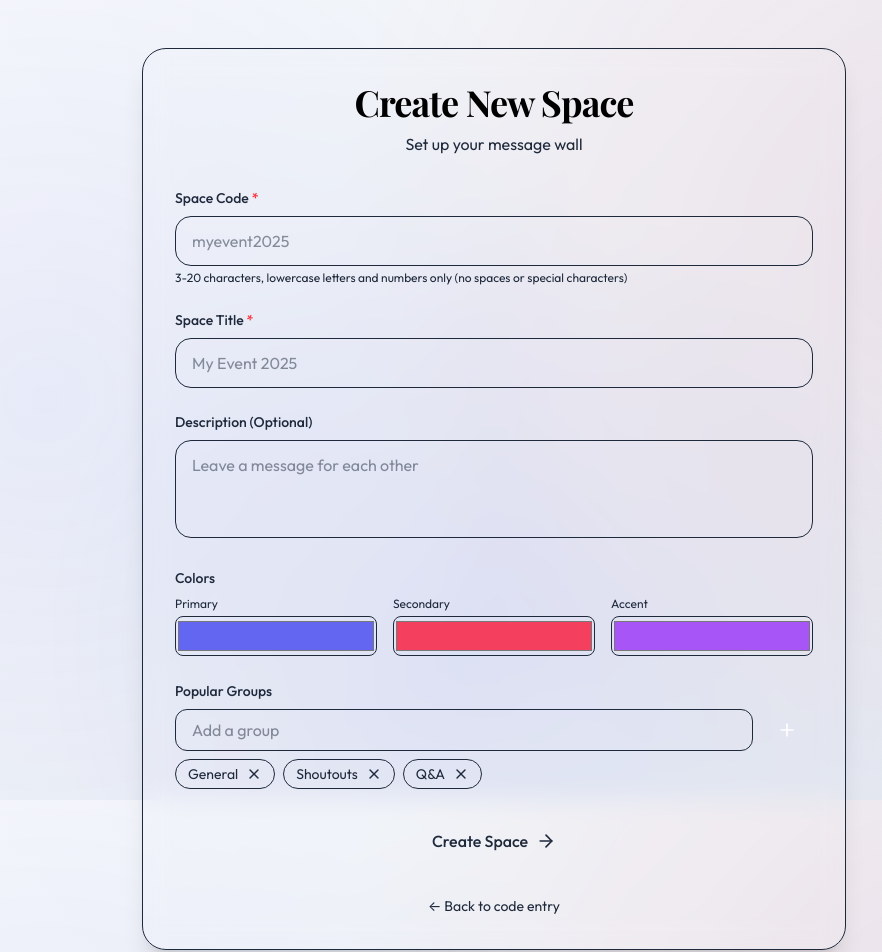
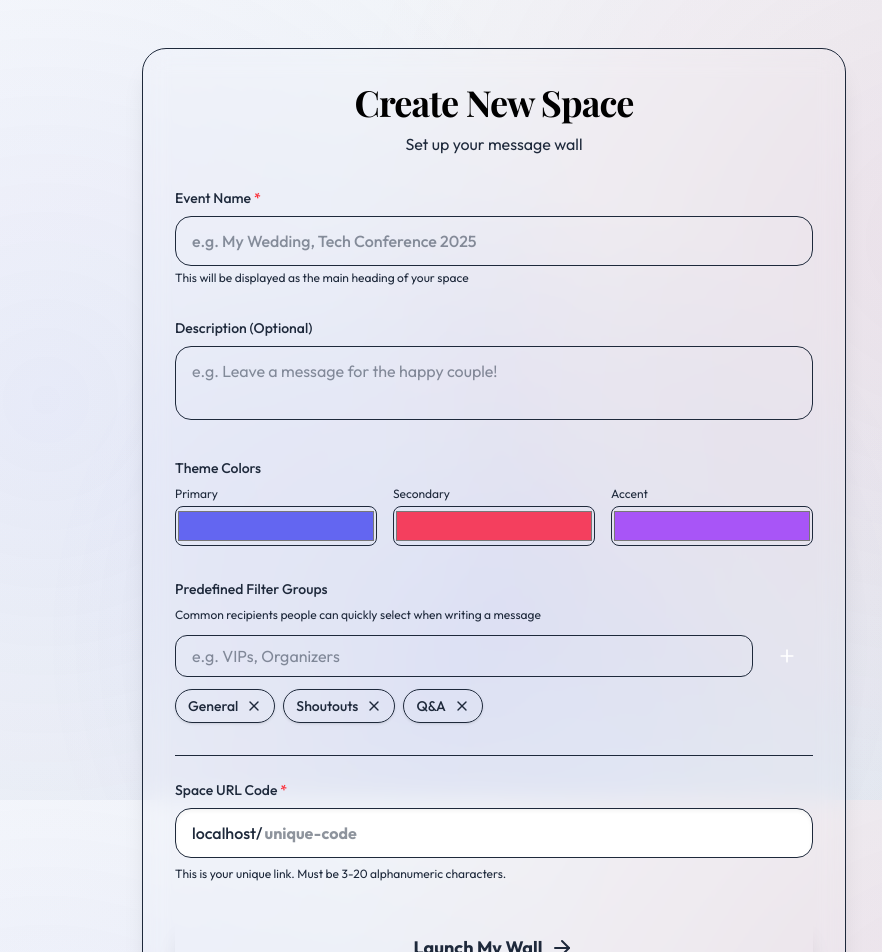
Before and after one commit to toorcn/YourWall, a Next.js app: page /create in a window 1280 px wide. Shown: the top 952 px of the page, without its empty margins (146-1028 px from the left). Built offline with nearby package versions, Linux system fonts and the light colour scheme; no server answers; a web font is replaced by a local one.

Commit message:
feat: Implement auto-generated unique space codes based on the event title, with manual override and improved form user experience.

```diff
--- a/app/create/page.tsx
+++ b/app/create/page.tsx
@@ -1,10 +1,10 @@
 'use client';
 
-import { useState, FormEvent, useRef } from 'react';
+import { useState, FormEvent, useRef, useEffect } from 'react';
 import { useRouter } from 'next/navigation';
 import { motion } from 'framer-motion';
-import { Sparkles, ArrowRight, Plus, X } from 'lucide-react';
-import { createSpace, validateSpaceCode } from '@/lib/firestore';
+import { Sparkles, ArrowRight, Plus, X, RefreshCw } from 'lucide-react';
+import { createSpace, validateSpaceCode, getUniqueSpaceCode } from '@/lib/firestore';
 import { SpaceFormData } from '@/lib/types';
 
 const DEFAULT_COLORS = {
@@ -30,15 +30,76 @@ export default function CreateSpacePage() {
   const [isSubmitting, setIsSubmitting] = useState(false);
   const [codeError, setCodeError] = useState<string | null>(null);
   const [isValidatingCode, setIsValidatingCode] = useState(false);
+  const [isManualCode, setIsManualCode] = useState(false);
+  const [baseUrl, setBaseUrl] = useState('');
+  const timeoutRef = useRef<NodeJS.Timeout | null>(null);
+
+  useEffect(() => {
+    if (typeof window !== 'undefined') {
+      setBaseUrl(window.location.host + '/');
+    }
+  }, []);
+
+  // Auto-generate space code from title
+  useEffect(() => {
+    if (isManualCode || !formData.title.trim()) return;
+
+    const generateCode = async () => {
+      setIsValidatingCode(true);
+      const baseCode = formData.title
+        .toLowerCase()
+        .trim()
+        .replace(/\s+/g, '-') // Replace spaces with hyphens
+        .replace(/[^a-z0-9-]/g, '') // Remove non-alphanumeric except hyphens
+        .replace(/-+/g, '-') // Collapse multiple hyphens
+        .replace(/^-+|-+$/g, ''); // Trim hyphens
+
+      if (baseCode.length >= 3) {
+        const uniqueCode = await getUniqueSpaceCode(baseCode.replace(/-/g, ''));
+        setFormData(prev => ({ ...prev, code: uniqueCode }));
+        setCodeError(null);
+      }
+      setIsValidatingCode(false);
+    };
+
+    // Debounce to avoid too many Firestore lookups
+    if (timeoutRef.current) clearTimeout(timeoutRef.current);
+    timeoutRef.current = setTimeout(generateCode, 500);
+
+    return () => {
+      if (timeoutRef.current) clearTimeout(timeoutRef.current);
+    };
+  }, [formData.title, isManualCode]);
+
+  const handleTitleChange = (e: React.ChangeEvent<HTMLInputElement>) => {
+    const newTitle = e.target.value;
+    const baseSlug = newTitle
+      .toLowerCase()
+      .trim()
+      .replace(/[^a-z0-9]/g, '');
+
+    setFormData(prev => ({
+      ...prev,
+      title: newTitle,
+      code: isManualCode ? prev.code : baseSlug.substring(0, 20)
+    }));
+
+    if (!isManualCode) {
+      setCodeError(null);
+    }
+  };
 
   const handleCodeChange = async (e: React.ChangeEvent<HTMLInputElement>) => {
-    const value = e.target.value.toLowerCase().trim();
+    const value = e.target.value.toLowerCase().trim().replace(/[^a-z0-9]/g, '');
     setFormData({ ...formData, code: value });
+    setIsManualCode(true);
     setCodeError(null);
 
     // Validate code as user types (debounced)
     if (value.length >= 3) {
       setIsValidatingCode(true);
+      if (timeoutRef.current) clearTimeout(timeoutRef.current);
+      timeoutRef.current = setTimeout(async () => {
         try {
           const validation = await validateSpaceCode(value);
           if (!validation.valid || !validation.available) {
@@ -49,7 +110,17 @@ export default function CreateSpacePage() {
         } finally {
           setIsValidatingCode(false);
         }
+      }, 500);
     }
+  };
+
+  const handleResetCode = () => {
+    setIsManualCode(false);
+    const baseSlug = formData.title
+      .toLowerCase()
+      .trim()
+      .replace(/[^a-z0-9]/g, '');
+    setFormData(prev => ({ ...prev, code: baseSlug.substring(0, 20) }));
   };
 
 
@@ -121,50 +192,26 @@ export default function CreateSpacePage() {
             <p className="text-brand-900/80">Set up your message wall</p>
           </div>
 
-          <form onSubmit={handleSubmit} className="space-y-6">
-            {/* Space Code */}
-            <div>
-              <label htmlFor="code" className="block text-sm font-medium text-brand-900 mb-2">
-                Space Code <span className="text-red-500">*</span>
-              </label>
-              <input
-                id="code"
-                type="text"
-                value={formData.code}
-                onChange={handleCodeChange}
-                placeholder="myevent2025"
-                className="w-full px-4 py-3 rounded-2xl bg-surface-50/50 backdrop-blur-md border border-surface-100/40 focus:border-brand-300 focus:outline-none transition-all placeholder:text-brand-900/30 text-brand-900"
-                required
-                pattern="[a-z0-9]{3,20}"
-                title="3-20 lowercase letters and numbers only"
-                disabled={isSubmitting}
-              />
-              <p className="text-xs text-brand-900/70 mt-1">
-                3-20 characters, lowercase letters and numbers only (no spaces or special characters)
-              </p>
-              {isValidatingCode && (
-                <p className="text-xs text-accent-500 mt-1">Checking availability...</p>
-              )}
-              {codeError && (
-                <p className="text-xs text-red-500 mt-1">{codeError}</p>
-              )}
-            </div>
-
+          <form onSubmit={handleSubmit} className="space-y-8">
             {/* Title */}
             <div>
               <label htmlFor="title" className="block text-sm font-medium text-brand-900 mb-2">
-                Space Title <span className="text-red-500">*</span>
+                Event Name <span className="text-red-500">*</span>
               </label>
               <input
                 id="title"
                 type="text"
                 value={formData.title}
-                onChange={(e) => setFormData({ ...formData, title: e.target.value })}
-                placeholder="My Event 2025"
-                className="w-full px-4 py-3 rounded-2xl bg-surface-50/50 backdrop-blur-md border border-surface-100/40 focus:border-brand-300 focus:outline-none transition-all placeholder:text-brand-900/30 text-brand-900"
+                onChange={handleTitleChange}
+                placeholder="e.g. My Wedding, Tech Conference 2025"
+                className="w-full px-4 py-3 rounded-2xl bg-surface-50/50 backdrop-blur-md border border-surface-100/40 focus:border-brand-300 focus:outline-none transition-all placeholder:text-brand-900/30 text-brand-900 font-medium"
                 required
                 disabled={isSubmitting}
+                autoFocus
               />
+              <p className="text-xs text-brand-900/70 mt-1">
+                This will be displayed as the main heading of your space
+              </p>
             </div>
 
             {/* Description */}
@@ -176,8 +223,8 @@ export default function CreateSpacePage() {
                 id="description"
                 value={formData.description}
                 onChange={(e) => setFormData({ ...formData, description: e.target.value })}
-                placeholder="Leave a message for each other"
-                rows={3}
+                placeholder="e.g. Leave a message for the happy couple!"
+                rows={2}
                 className="w-full px-4 py-3 rounded-2xl bg-surface-50/50 backdrop-blur-md border border-surface-100/40 focus:border-brand-300 focus:outline-none transition-all placeholder:text-brand-900/30 text-brand-900 resize-none"
                 disabled={isSubmitting}
               />
@@ -186,7 +233,7 @@ export default function CreateSpacePage() {
             {/* Colors */}
             <div>
               <label className="block text-sm font-medium text-brand-900 mb-2">
-                Colors
+                Theme Colors
               </label>
               <div className="grid grid-cols-3 gap-4">
                 <div>
@@ -234,9 +281,12 @@ export default function CreateSpacePage() {
             {/* Popular Groups */}
             <div>
               <label className="block text-sm font-medium text-brand-900 mb-2">
-                Popular Groups
+                Predefined Filter Groups
               </label>
-              <div className="flex gap-2 mb-2">
+              <p className="text-xs text-brand-900/70 mb-3">
+                Common recipients people can quickly select when writing a message
+              </p>
+              <div className="flex gap-2 mb-3">
                 <input
                   type="text"
                   value={newGroup}
@@ -247,7 +297,7 @@ export default function CreateSpacePage() {
                       handleAddGroup();
                     }
                   }}
-                  placeholder="Add a group"
+                  placeholder="e.g. VIPs, Organizers"
                   className="flex-1 px-4 py-2 rounded-xl bg-surface-50/50 backdrop-blur-md border border-surface-100/40 focus:border-brand-300 focus:outline-none transition-all placeholder:text-brand-900/30 text-brand-900"
                   disabled={isSubmitting}
                 />
@@ -257,7 +307,7 @@ export default function CreateSpacePage() {
                   whileHover={{ scale: 1.05 }}
                   whileTap={{ scale: 0.95 }}
                   className="px-4 py-2 rounded-xl bg-brand-500 text-white hover:bg-brand-600 transition-all font-medium"
-                  disabled={isSubmitting}
+                  disabled={isSubmitting || !newGroup.trim()}
                 >
                   <Plus className="w-5 h-5" />
                 </motion.button>
@@ -268,9 +318,9 @@ export default function CreateSpacePage() {
                     key={group}
                     initial={{ opacity: 0, scale: 0.8 }}
                     animate={{ opacity: 1, scale: 1 }}
-                    className="flex items-center gap-2 px-3 py-1 rounded-full bg-surface-50/50 backdrop-blur-md border border-surface-100/40"
+                    className="flex items-center gap-2 px-3 py-1.5 rounded-full bg-surface-50/50 backdrop-blur-md border border-surface-100/40 shadow-sm"
                   >
-                    <span className="text-sm text-brand-900/80">{group}</span>
+                    <span className="text-sm text-brand-900/80 font-medium">{group}</span>
                     <button
                       type="button"
                       onClick={() => handleRemoveGroup(group)}
@@ -284,15 +334,68 @@ export default function CreateSpacePage() {
               </div>
             </div>
 
+            {/* Space Code - Moved to bottom */}
+            <div className="pt-6 border-t border-surface-100/60">
+              <div className="flex items-center justify-between mb-2">
+                <label htmlFor="code" className="block text-sm font-medium text-brand-900">
+                  Space URL Code <span className="text-red-500">*</span>
+                </label>
+                {isManualCode && (
+                  <button
+                    type="button"
+                    onClick={handleResetCode}
+                    className="text-xs text-brand-600 hover:text-brand-700 font-medium flex items-center gap-1"
+                  >
+                    <RefreshCw className="w-3 h-3" />
+                    Auto-generate
+                  </button>
+                )}
+              </div>
+              <div className={`flex items-center px-4 py-3 rounded-2xl bg-white transition-all shadow-inner border ${codeError ? 'border-red-300 ring-4 ring-red-50' : 'border-surface-100 focus-within:border-brand-300 focus-within:ring-4 focus-within:ring-brand-500/10'
+                }`}>
+                <span className="text-brand-900/40 font-medium select-none whitespace-nowrap mr-0.5">
+                  {baseUrl || 'yourwall.app/'}
+                </span>
+                <input
+                  id="code"
+                  type="text"
+                  value={formData.code}
+                  onChange={handleCodeChange}
+                  placeholder="unique-code"
+                  className="w-full bg-transparent focus:outline-none text-brand-900 font-bold placeholder:text-brand-900/20"
+                  required
+                  pattern="[a-z0-9]{3,20}"
+                  title="3-20 lowercase letters and numbers only"
+                  disabled={isSubmitting}
+                />
+              </div>
+              <div className="flex justify-between items-start mt-2">
+                <div>
+                  <p className="text-xs text-brand-900/70">
+                    This is your unique link. Must be 3-20 alphanumeric characters.
+                  </p>
+                  {isValidatingCode && (
+                    <p className="text-xs text-brand-500 mt-1 animate-pulse">Verifying availability...</p>
+                  )}
+                  {codeError && (
+                    <p className="text-xs text-red-500 mt-1 font-medium">{codeError}</p>
+                  )}
+                  {!codeError && formData.code.length >= 3 && !isValidatingCode && (
+                    <p className="text-xs text-green-600 mt-1 font-medium italic">✓ Looks good!</p>
+                  )}
+                </div>
+              </div>
+            </div>
+
             {/* Submit Button */}
             <motion.button
               type="submit"
               disabled={isSubmitting || !formData.code.trim() || !formData.title.trim() || !!codeError}
               whileHover={!isSubmitting && formData.code.trim() && formData.title.trim() && !codeError ? { scale: 1.02 } : {}}
               whileTap={!isSubmitting && formData.code.trim() && formData.title.trim() && !codeError ? { scale: 0.98 } : {}}
-              className={`w-full px-6 py-4 rounded-2xl font-medium flex items-center justify-center gap-2 transition-all ${isSubmitting || !formData.code.trim() || !formData.title.trim() || !!codeError
-                ? 'bg-surface-200 text-surface-400 cursor-not-allowed'
-                : 'bg-gradient-to-r from-brand-500 to-accent-500 text-white shadow-lg hover:shadow-xl'
+              className={`w-full px-6 py-5 rounded-2xl font-bold text-lg flex items-center justify-center gap-2 transition-all shadow-xl hover:shadow-2xl ${isSubmitting || !formData.code.trim() || !formData.title.trim() || !!codeError
+                ? 'bg-surface-200 text-surface-400 cursor-not-allowed transform-none'
+                : 'bg-gradient-to-r from-brand-500 to-accent-500 text-white'
                 }`}
             >
               {isSubmitting ? (
@@ -301,25 +404,25 @@ export default function CreateSpacePage() {
                     animate={{ rotate: 360 }}
                     transition={{ duration: 1, repeat: Infinity, ease: 'linear' }}
                   >
-                    <Sparkles className="w-5 h-5" />
+                    <RefreshCw className="w-5 h-5" />
                   </motion.div>
-                  Creating...
+                  Creating Space...
                 </>
               ) : (
                 <>
-                  Create Space
-                  <ArrowRight className="w-5 h-5" />
+                  Launch My Wall
+                  <ArrowRight className="w-6 h-6" />
                 </>
               )}
             </motion.button>
           </form>
 
-          <div className="mt-6 text-center">
+          <div className="mt-8 text-center">
             <a
               href="/"
-              className="text-sm text-brand-900/80 hover:text-brand-600 transition-colors"
+              className="text-sm text-brand-900/80 hover:text-brand-600 transition-colors font-medium"
             >
-              ← Back to code entry
+              ← Back to homepage
             </a>
           </div>
         </motion.div>
--- a/lib/firestore.ts
+++ b/lib/firestore.ts
@@ -69,6 +69,35 @@ export const validateSpaceCode = async (code: string): Promise<{ valid: boolean;
   } catch (error) {
     console.error('Error validating space code:', error);
     return { valid: false, error: 'Failed to validate space code. Please try again.' };
+  }
+};
+
+// Find a unique space code by appending numbers if necessary
+export const getUniqueSpaceCode = async (baseCode: string): Promise<string> => {
+  const normalizedBase = baseCode.toLowerCase().trim().replace(/[^a-z0-9]/g, '');
+
+  // Basic validation - if empty or too short, return as is (component will handle validation)
+  if (normalizedBase.length < 3) return normalizedBase;
+
+  let currentCode = normalizedBase.substring(0, 20);
+  let counter = 1;
+
+  while (true) {
+    const spaceRef = doc(db, 'spaces', currentCode);
+    const spaceSnap = await getDoc(spaceRef);
+
+    if (!spaceSnap.exists()) {
+      return currentCode;
+    }
+
+    // Code exists, try next one
+    const suffix = counter.toString();
+    const remainingLength = 20 - suffix.length;
+    currentCode = normalizedBase.substring(0, remainingLength) + suffix;
+    counter++;
+
+    // Safety break
+    if (counter > 100) return currentCode;
   }
 };
 
```
Lines whose indentation alone changed are shown as unchanged.
